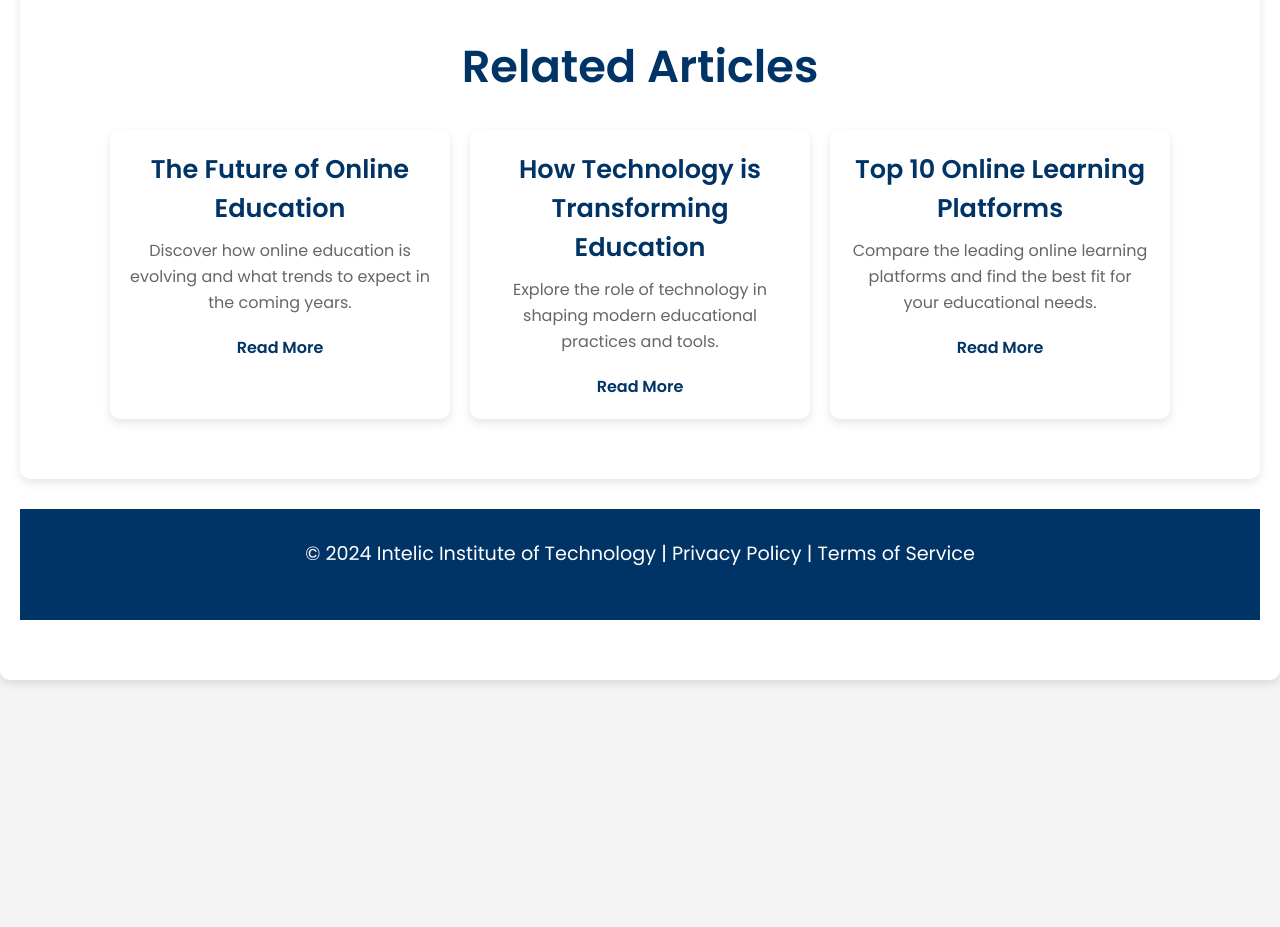
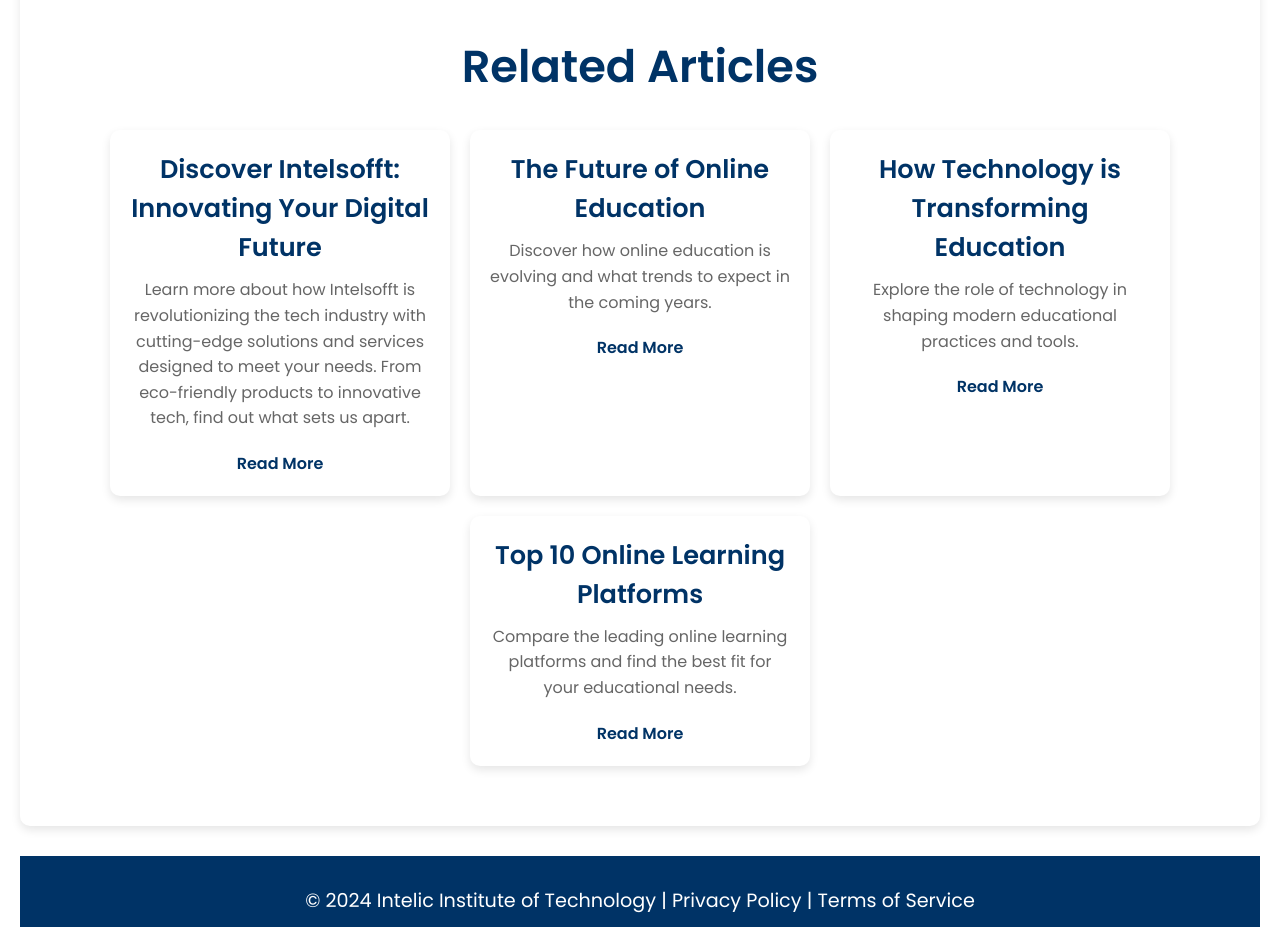
Before and after one commit to Yussifweb3/cypher.com, a plain HTML site: page index.html in a window 1280 px wide. Shown: the part 2520-3447 px from the top of the page. Before the commit the page ends 3230 px from the top, so only its background shows below. Drawn offline with nearby package versions, Linux system fonts and the light colour scheme.

Commit message:
Add files via upload

```diff
--- a/index.html
+++ b/index.html
@@ -430,6 +430,13 @@
         <h2>Related Articles</h2>
         <div class="related-articles">
             <div class="related-article">
+                <h3><a href="intelsofft.html">Discover Intelsofft: Innovating Your Digital Future</a></h3>
+                <p>Learn more about how Intelsofft is revolutionizing the tech industry with cutting-edge solutions and services designed to meet your needs. From eco-friendly products to innovative tech, find out what sets us apart.</p>
+                <a href="intelsofft.html">Read More</a>
+            </div>
+
+
+            <div class="related-article">
                 <h3><a href="https://www.edutopia.org/article/future-online-education">The Future of Online Education</a></h3>
                 <p>Discover how online education is evolving and what trends to expect in the coming years.</p>
                 <a href="https://www.edutopia.org/article/future-online-education">Read More</a>
```
